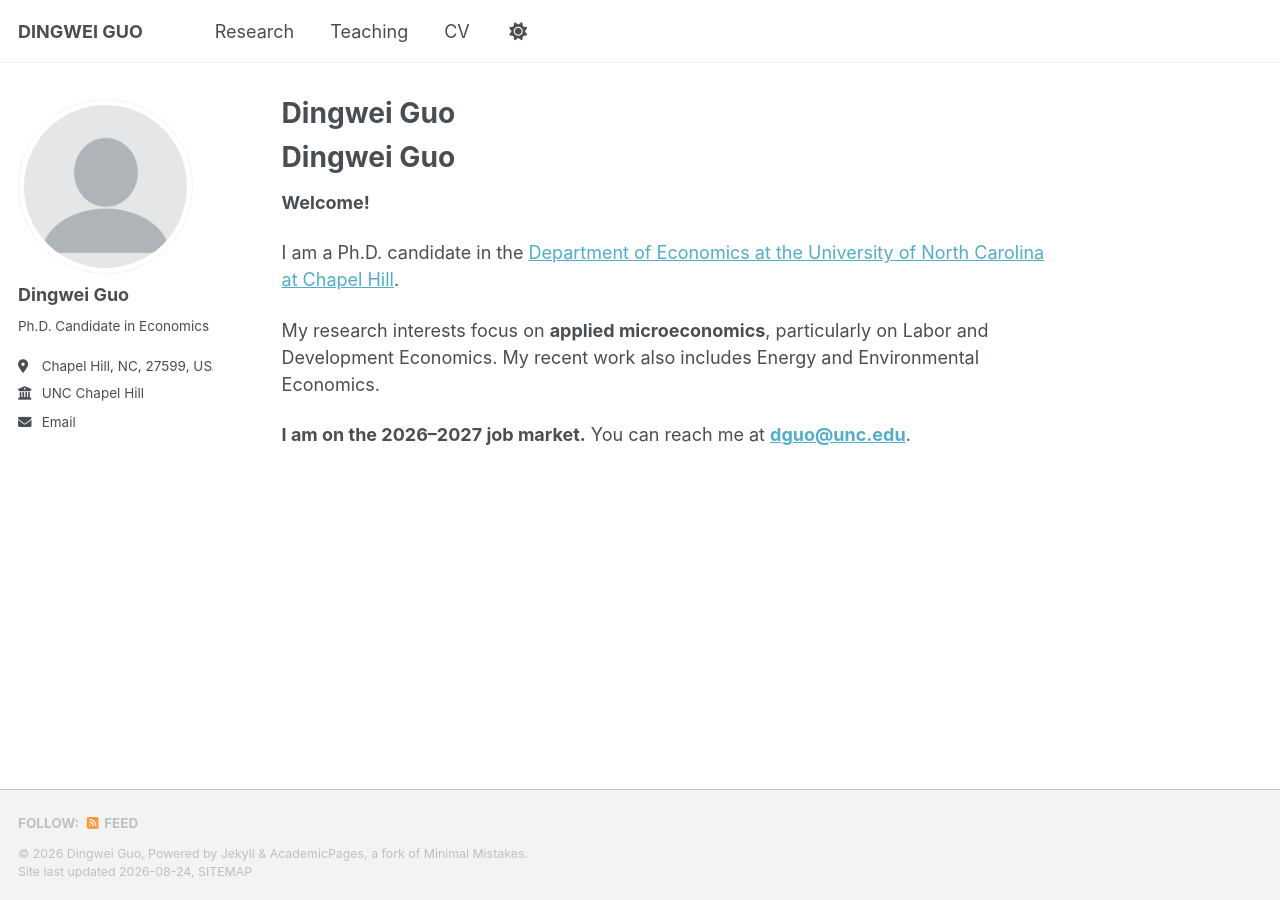
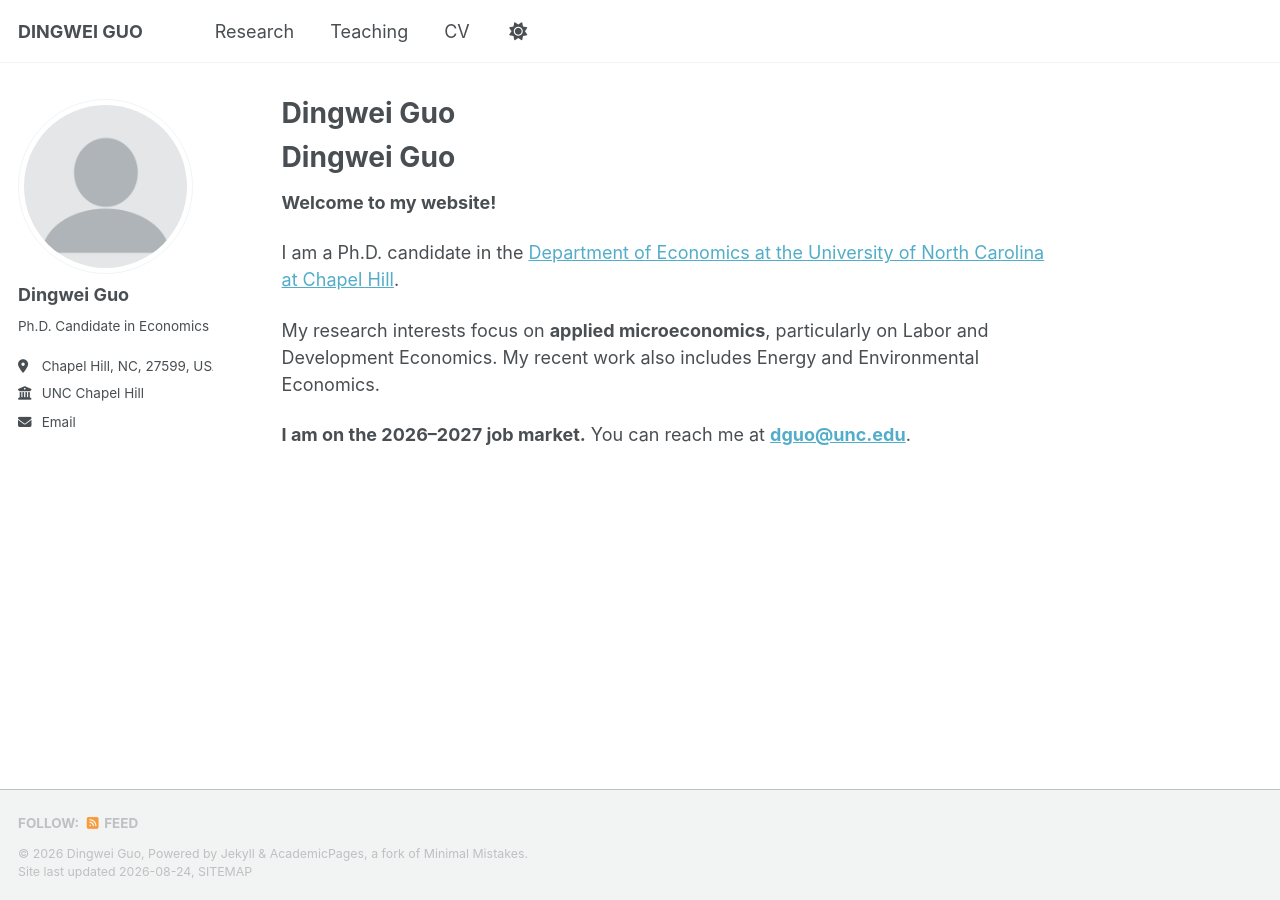
Before and after one commit to dw-guo/dw-guo.github.io, a Jekyll site: the page built from _pages/about.md, in a window 1280 px wide. Built offline with Jekyll 4.4.1, drawn with Linux system fonts in a browser that asks for light colours; a style sheet for code colours, icons or effects is not loaded; our own code applies the rules of GitHub Pages for plain Markdown files.

Commit message:
Update welcome message on about page

```diff
--- a/_pages/about.md
+++ b/_pages/about.md
@@ -12,7 +12,7 @@ redirect_from:
 
 # Dingwei Guo
 
-**Welcome!**
+**Welcome to my website!**
 
 I am a Ph.D. candidate in the [Department of Economics at the University of North Carolina at Chapel Hill](https://econ.unc.edu/).
 
```
